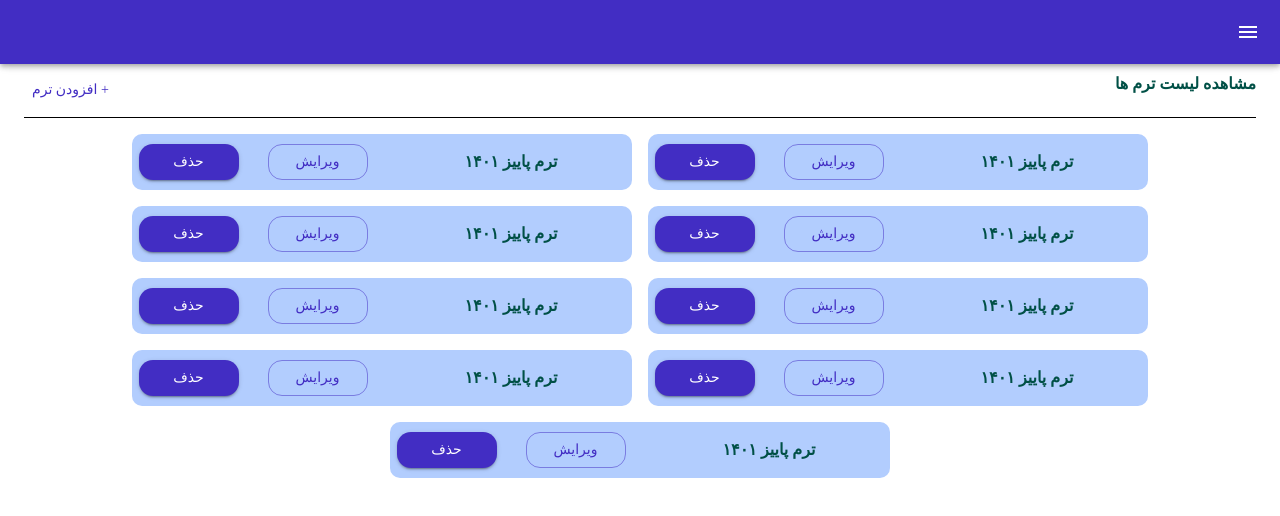
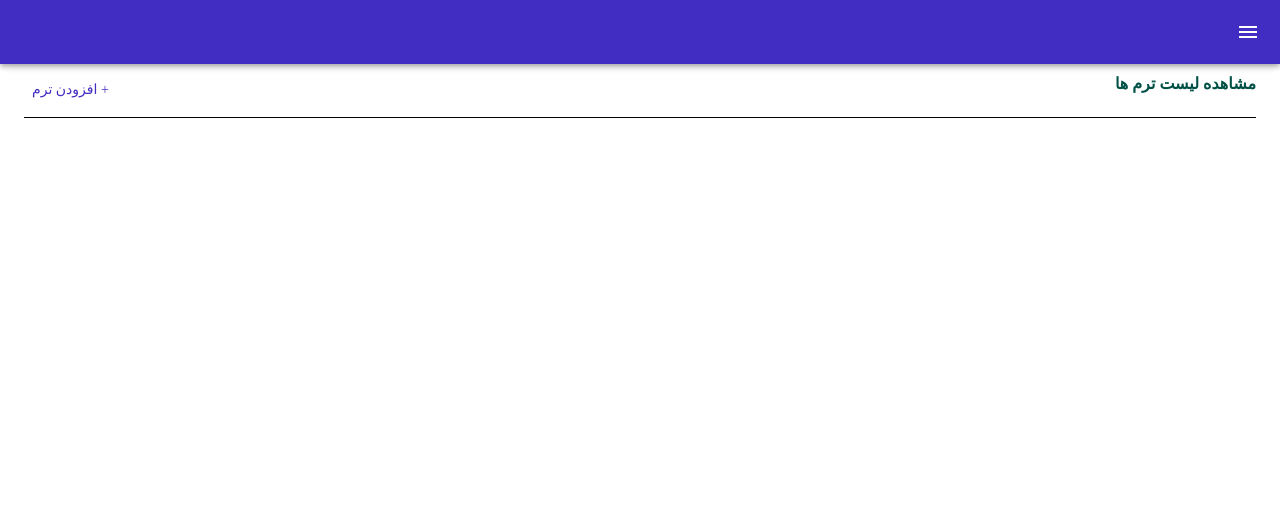
Before and after one commit to ngnma/Golestan-Frontend, a React (Create React App) app: page /M2 in a window 1280 px wide. Shown: the top 516 px of the page. Built offline with nearby package versions, Linux system fonts and the light colour scheme.

Commit message:
mainLayout incapsolate as component

```diff
--- a/src/components/MainLayout/index.jsx
+++ b/src/components/MainLayout/index.jsx
@@ -1,10 +1,10 @@
 import React from 'react'
 import DashboardLayout from '../DashboardLayout'
-import { Grid , Typography} from "@mui/material";
+import { Grid, Typography, Button } from "@mui/material";
 
 
-export default function Mainlayout() {
-  return (
+export default function Mainlayout({btn,text,btnText}) {
+  return btn===true ?(
     <DashboardLayout>
       <Grid container>
         <Grid
@@ -14,12 +14,12 @@ export default function Mainlayout() {
           alignContent="center"
         >
           <Grid item>
-            <Button variant="text" onClick={handleAddCourse}>
-              افزودن ترم +
+            <Button variant="text">
+              {btnText}
             </Button>
           </Grid>
           <Grid item>
-            <Typography>مشاهده لیست ترم ها</Typography>
+            <Typography>{text}</Typography>
           </Grid>
         </Grid>
         <hr
@@ -34,5 +34,32 @@ export default function Mainlayout() {
         </Grid>
       </Grid>
     </DashboardLayout>
-  )
+  ):(
+  <DashboardLayout>
+    <Grid container>
+      <Grid
+        container
+        item
+        justifyContent="space-between"
+        alignContent="center"
+      >
+        <Grid/>
+        <Grid item>
+          <Typography>مشاهده لیست ترم ها</Typography>
+        </Grid>
+      </Grid>
+      <hr
+        style={{
+          width: "100%",
+          borderWidth: 0,
+          borderTop: "1px solid black",
+        }}
+      />
+      <Grid item>
+
+      </Grid>
+    </Grid>
+  </DashboardLayout>
+  );
+
 }
--- a/src/pages/Manager/M2_TermList/index.jsx
+++ b/src/pages/Manager/M2_TermList/index.jsx
@@ -5,6 +5,7 @@ import Button from "@mui/material/Button";
 import { useNavigate } from "react-router-dom";
 import { Grid } from "@mui/material";
 import { Typography } from "@mui/material";
+import Mainlayout from "../../../components/MainLayout";
 
 export default function M2_TermList() {
   //mock data
@@ -47,43 +48,48 @@ export default function M2_TermList() {
     navigate("/M6");
   };
 
-  return (
-    <DashboardLayout>
-      <Grid container>
-        <Grid
-          container
-          item
-          justifyContent="space-between"
-          alignContent="center"
-        >
-          <Grid item>
-            <Button variant="text" onClick={handleAddCourse}>
-              افزودن ترم +
-            </Button>
-          </Grid>
-          <Grid item>
-            <Typography>مشاهده لیست ترم ها</Typography>
-          </Grid>
-        </Grid>
-        <hr
-          style={{
-            width: "100%",
-            borderWidth: 0,
-            borderTop: "1px solid black",
-          }}
-        />
-        <Grid container item>
-          <Grid container justifyContent='center'>
-            {termList.map((item, index) => (
-              <M2_CourseItem
-                name={item.name}
-                key={index}
-                removeItem={handleRemoveItem}
-              />
-            ))}
-          </Grid>
-        </Grid>
-      </Grid>
-    </DashboardLayout>
-  );
+  // return (
+  //   <DashboardLayout>
+  //     <Grid container>
+  //       <Grid
+  //         container
+  //         item
+  //         justifyContent="space-between"
+  //         alignContent="center"
+  //       >
+  //         <Grid item>
+  //           <Button variant="text" onClick={handleAddCourse}>
+  //             افزودن ترم +
+  //           </Button>
+  //         </Grid>
+  //         <Grid item>
+  //           <Typography>مشاهده لیست ترم ها</Typography>
+  //         </Grid>
+  //       </Grid>
+  //       <hr
+  //         style={{
+  //           width: "100%",
+  //           borderWidth: 0,
+  //           borderTop: "1px solid black",
+  //         }}
+  //       />
+  //       <Grid container item>
+  //         <Grid container justifyContent='center'>
+  //           {termList.map((item, index) => (
+  //             <M2_CourseItem
+  //               name={item.name}
+  //               key={index}
+  //               removeItem={handleRemoveItem}
+  //             />
+  //           ))}
+  //         </Grid>
+  //       </Grid>
+  //     </Grid>
+  //   </DashboardLayout>
+  // );
+  return(
+    <Mainlayout btn={true} text={"مشاهده لیست ترم ها"} btnText={"افزودن ترم +"} >
+
+    </Mainlayout>
+  )
 }
```
